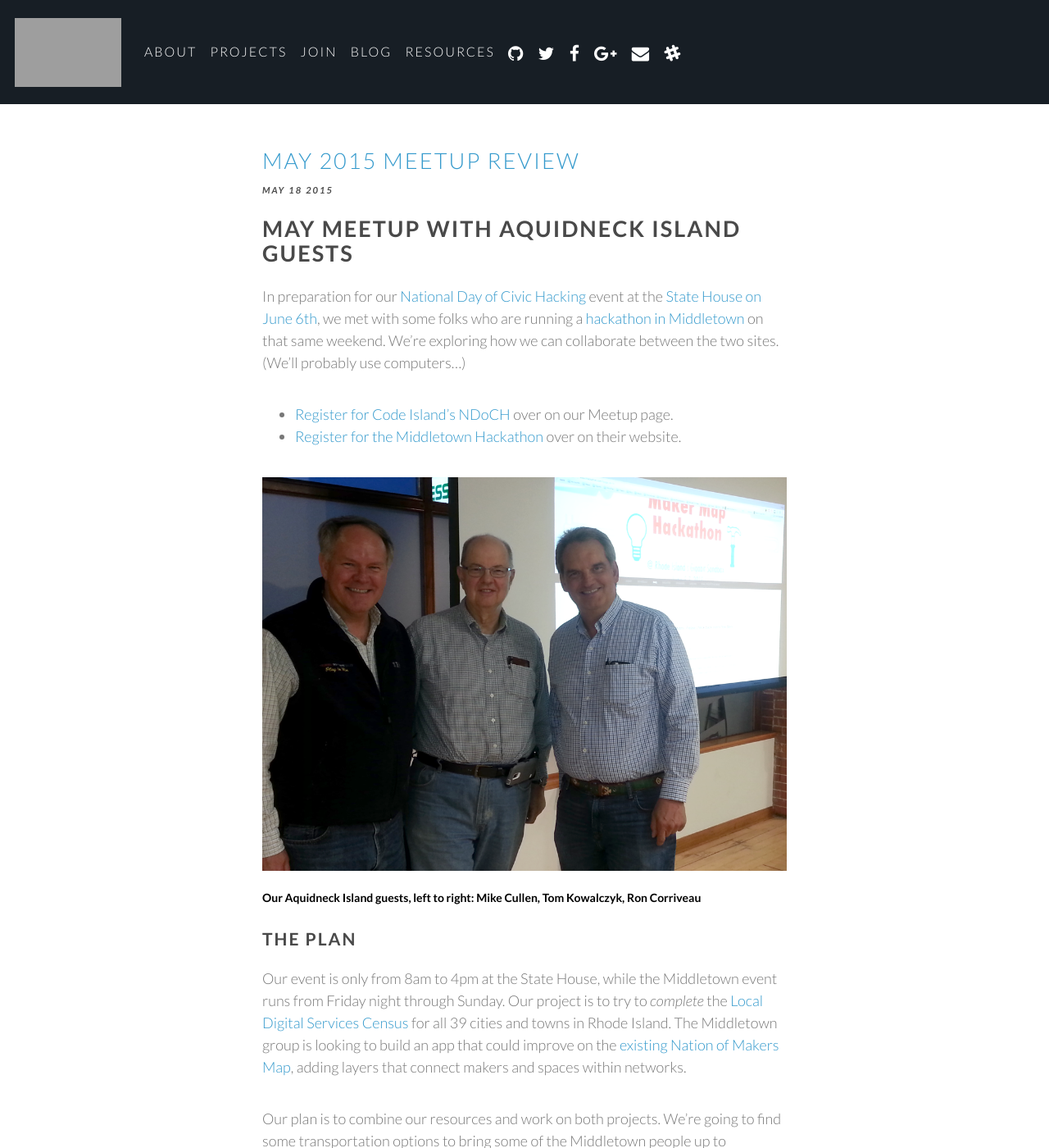
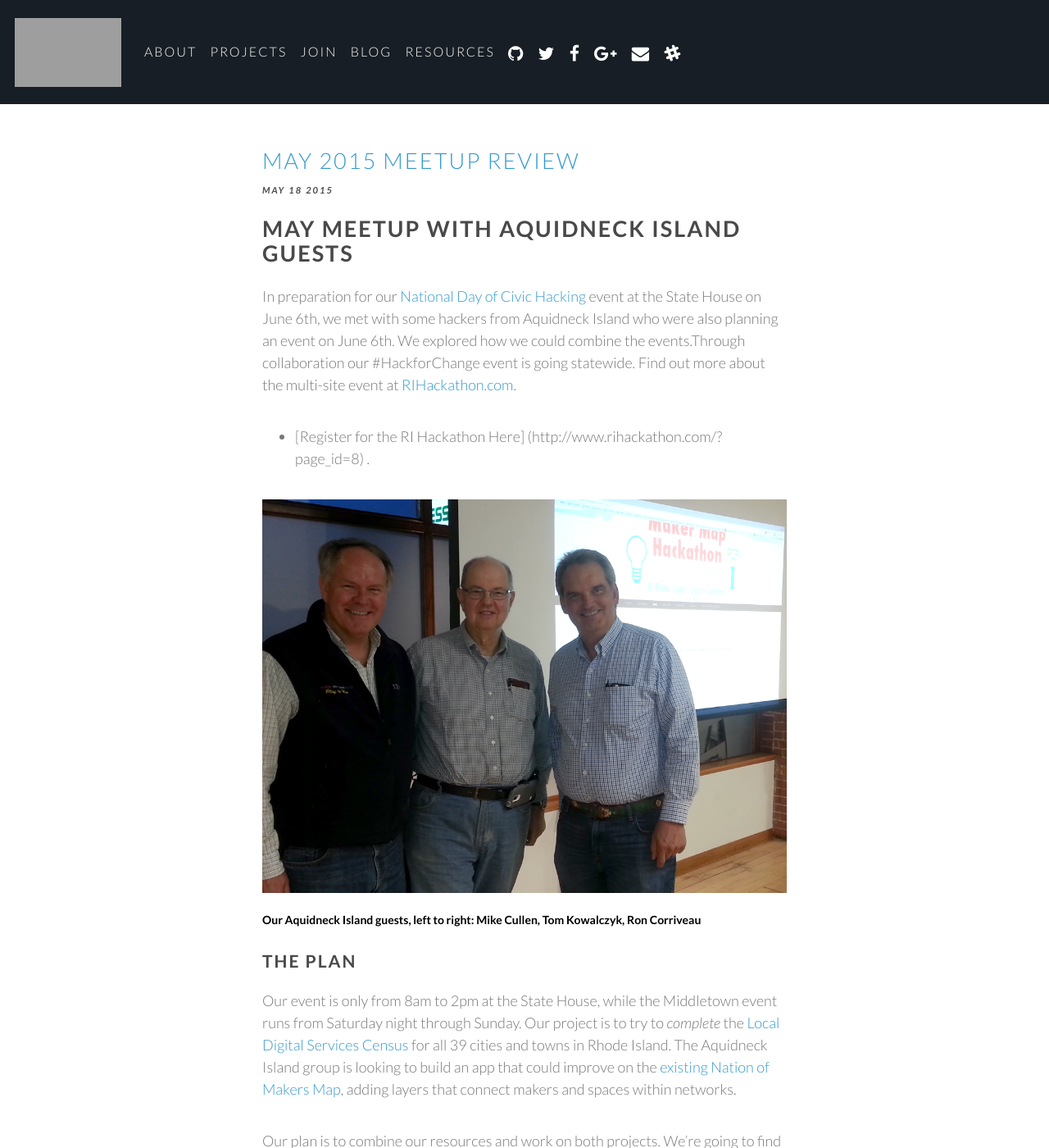
Before and after one commit to codeisland/codeisland.github.io, a Jekyll site: the page built from _posts/2015-05-18-meetup.md, in a window 1280 px wide and 1400 px high. Shown: the whole window at 82% size. Built offline with Jekyll 4.4.1, drawn with Linux system fonts in a browser that asks for light colours; nearby versions of some CDN libraries; some of the changed text lies outside the part shown; grey boxes are pictures that could not be loaded.

Commit message:
Edit Text
Update links and edit description of work

```diff
--- a/_posts/2015-05-18-meetup.md
+++ b/_posts/2015-05-18-meetup.md
@@ -6,10 +6,9 @@ published: true
 
 ## May Meetup with Aquidneck Island Guests
 
-In preparation for our [National Day of Civic Hacking](http://hackforchange.org) event at the [State House on June 6th](http://hackforchange.org/events/providence-ri-national-day-event/), we met with some folks who are running a [hackathon in Middletown](http://www.rihackathon.com/) on that same weekend. We're exploring how we can collaborate between the two sites. (We'll probably use computers...)
+In preparation for our [National Day of Civic Hacking](http://hackforchange.org) event at the State House on June 6th, we met with some hackers from Aquidneck Island who were also planning an event on June 6th.  We explored how we could combine the events.Through collaboration our #HackforChange event is going statewide.  Find out more about the multi-site event at [RIHackathon.com](http://www.rihackathon.com/).
 
-* [Register for Code Island's NDoCH](http://www.meetup.com/Rhode-Island-Code-for-America-Brigade/events/222454746/) over on our Meetup page.
-* [Register for the Middletown Hackathon](http://www.rihackathon.com/?page_id=8) over on their website.
+* [Register for the RI Hackathon Here] (http://www.rihackathon.com/?page_id=8) .
 
 ![Our Aquidneck Island guests, left to right: Mike Cullen, Tom Kowalczyk, Ron Corriveau](/images/photos/ri-hackathoners-1024.png)
 
@@ -17,10 +16,10 @@ In preparation for our [National Day of Civic Hacking](http://hackforchange.org)
 
 ### The Plan
 
-Our event is only from 8am to 4pm at the State House, while the Middletown event runs from Friday night through Sunday. Our project is to try to *complete* the [Local Digital Services Census](http://hackforchange.org/challenges/local-digital-services-census/) for all 39 cities and towns in Rhode Island. The Middletown group is looking to build an app that could improve on the [existing Nation of Makers Map](https://story.maps.arcgis.com/home/webmap/viewer.html?webmap=ac5f95d3f9774950936282b13dbc00d1), adding layers that connect makers and spaces within networks.
+Our event is only from 8am to 2pm at the State House, while the Middletown event runs from Saturday night through Sunday. Our project is to try to *complete* the [Local Digital Services Census](http://hackforchange.org/challenges/local-digital-services-census/) for all 39 cities and towns in Rhode Island. The Aquidneck Island group is looking to build an app that could improve on the [existing Nation of Makers Map](https://story.maps.arcgis.com/home/webmap/viewer.html?webmap=ac5f95d3f9774950936282b13dbc00d1), adding layers that connect makers and spaces within networks.
 
 Our plan is to combine our resources and work on both projects. We're going to find some transportation options to bring some of the Middletown people up to Providence to work at the State House, then we'll bring some of the Code Island people down to Middletown for the overnight session. We'll likely use Google hangouts to stay connected while both locations are running.
 
-The Local Digital Services Census was developed by Code Island's former fellow Hannah Young, and the [output list](https://service-census.herokuapp.com/) looks similar to the [Sunlight Foundation's Open Data Census](http://us-city.census.okfn.org/). But the digital services listed in this project are more focused on the kinds of basic things that average people would want to do.
+The Local Digital Services Census aims to survey the quality and usability of the 10 most-searched for city services.  The [output list](https://service-census.herokuapp.com/) is forked from the [Open Data Census](http://us-city.census.okfn.org/). But the digital services listed in this project are more focused on the kinds of basic services to which citizens need access.
 
 It also aggregates the specific links to those resources, and that's a useful feature.
```
